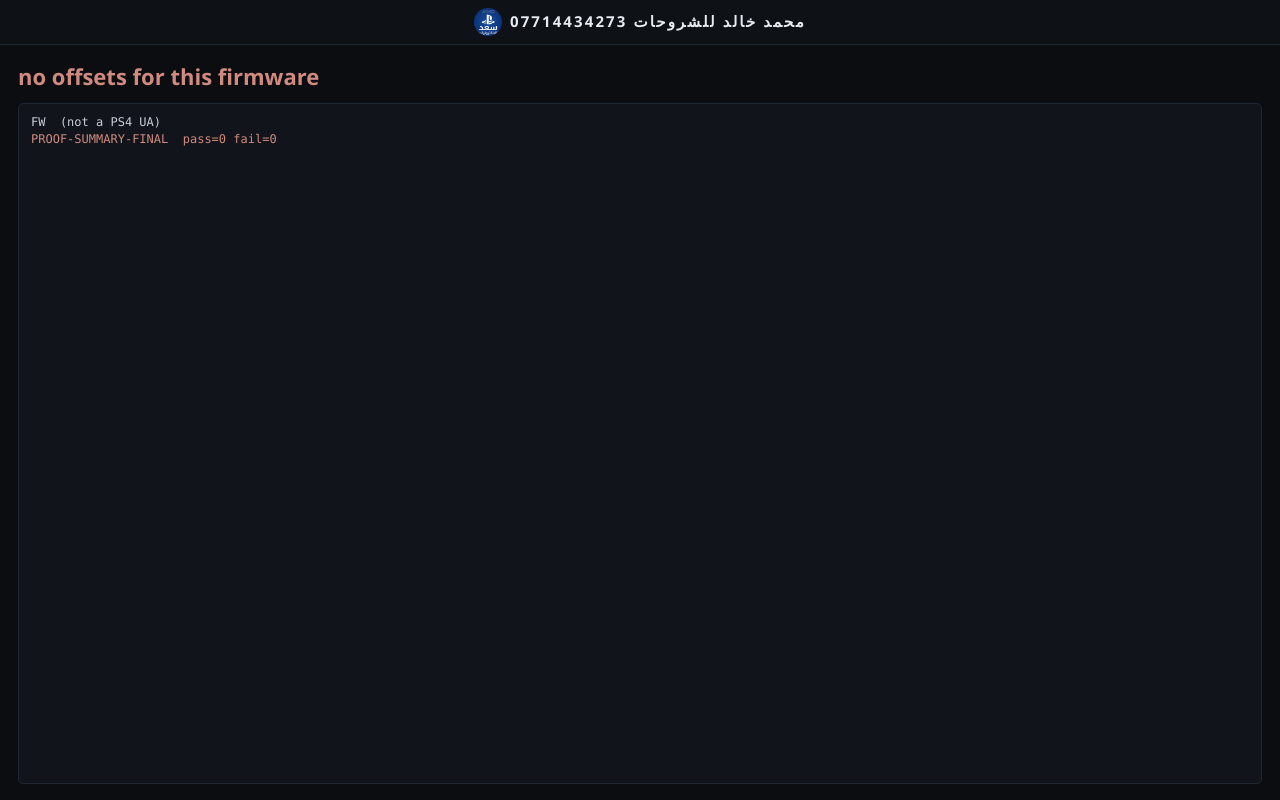
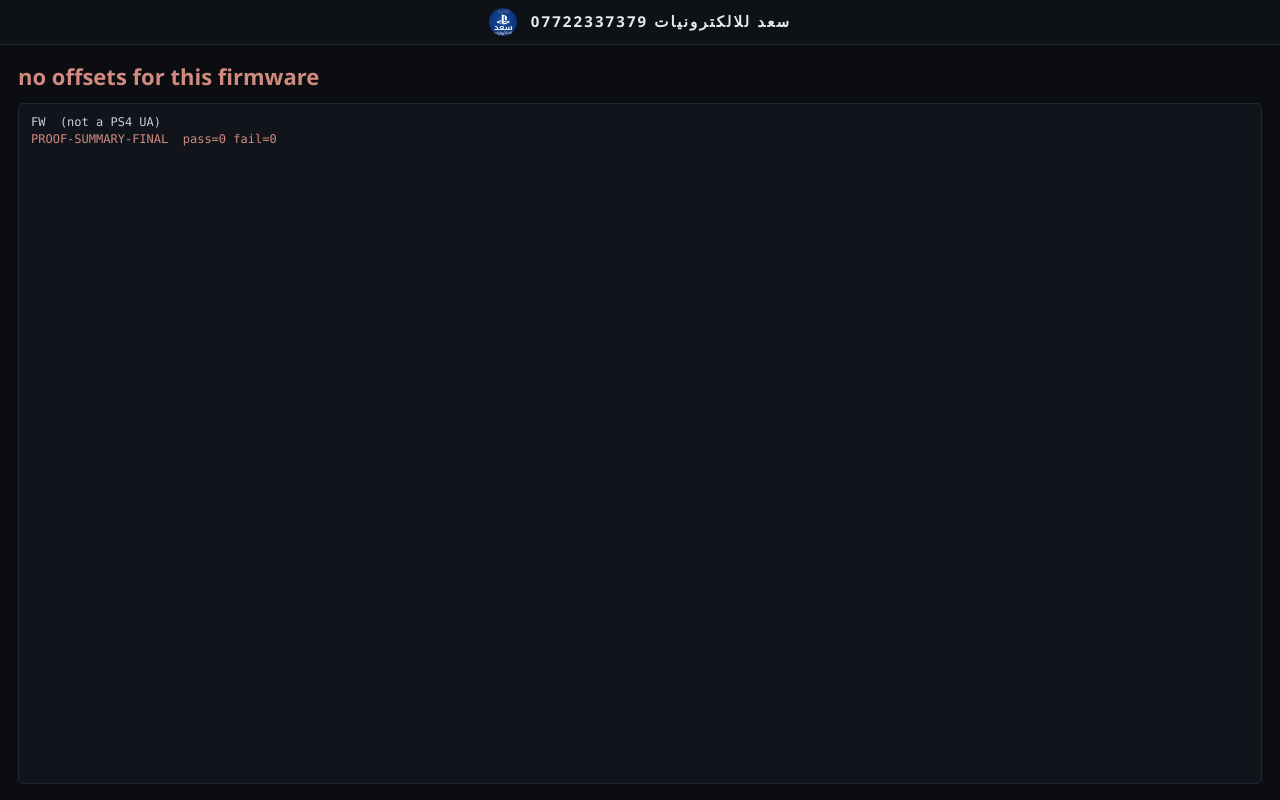
Before and after one commit to sad-of/902, a plain HTML site: page run_poops.html in a window 1280 px wide. Drawn offline with Linux system fonts and the light colour scheme; no server answers.

Commit message:
Add files via upload

```diff
--- a/run_poops.html
+++ b/run_poops.html
@@ -22,7 +22,7 @@
 </style>
 </head>
 <body>
-<div id="brand"><img src="logo_raw.png" alt="" width="28" height="28"><b>محمد خالد للشروحات 07714434273</b></div>
+<div id="brand"><img src="logo_raw.png" alt="" width="28" height="28"><b> سعد للالكترونيات 07722337379 </b></div>
 <div id="wrap">
   <div id="state">loading poops chain...</div>
   <div id="out"></div>
```
Also changed, not shown: run_lapse.html (+1 -1 lines).
